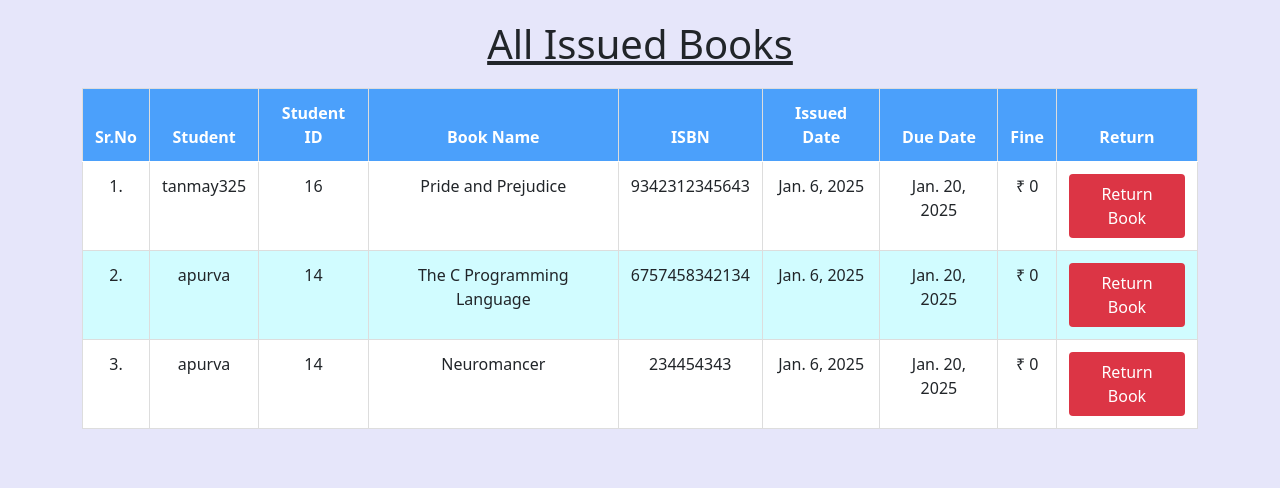
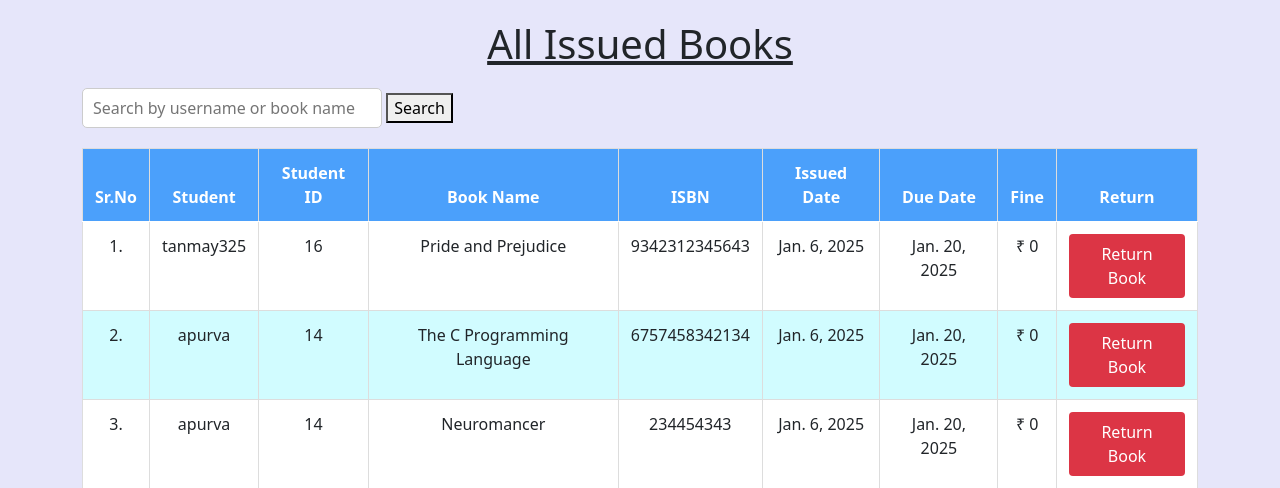
Before and after one commit to tanmay325/library_management_system, a Django app: page /view_issued_book/ in a window 1280 px wide. Shown: the part 59-547 px from the top of the page. Run offline with Django 3.2, Linux system fonts and the light colour scheme; a user stored in the database is signed in; data comes from the database, SQL or seed files in the repository; both versions use the stored data as it was after the commit; some libraries are stand-ins or nearby versions.

Commit message:
add functionality

```diff
--- a/library/models.py
+++ b/library/models.py
@@ -27,7 +27,7 @@ class Student(models.Model):
 def expiry():
     return datetime.today() + timedelta(days=14)
 class IssuedBook(models.Model):
-    student_id = models.CharField(max_length=100, blank=True)
+    student_id = models.PositiveIntegerField(blank=True)
     isbn = models.CharField(max_length=13)
     issued_date = models.DateField(auto_now=True)
     expiry_date = models.DateField(default=expiry)
--- a/library/templates/view_issued_book.html
+++ b/library/templates/view_issued_book.html
@@ -54,6 +54,13 @@
 {% block body %}
 <div class="container">
     <h1 class="text-center"><u>All Issued Books</u></h1>
+    <form method="GET" action="{% url 'view_issued_book' %}">
+        <input type="text" name="q" placeholder="Search by username or book name" value="{{ query }}" style="width: 300px; height: 40px; padding: 10px; font-size: 16px; border: 1px solid #ccc; border-radius: 5px;">
+        <button type="submit">Search</button>
+        {% if query %}
+            <a href="{% url 'view_issued_book' %}" class="btn btn-secondary" >Clear Search</a>
+        {% endif %}
+    </form>
     <table class="table table-hover" id="example">
         <thead>
             <tr class="text-center">
--- a/library/views.py
+++ b/library/views.py
@@ -8,7 +8,7 @@ from datetime import date
 from django.contrib.auth.decorators import login_required
 from django.db.models import Q
 from dal import autocomplete
-import re
+from .models import IssuedBook, Student, Book
 
 def index(request):
     return render(request, "index.html")
@@ -92,7 +92,16 @@ def issue_book(request):
 
 @login_required(login_url='/admin_login')
 def view_issued_book(request):
-    issuedBooks = IssuedBook.objects.all()
+    query = request.GET.get('q', '')  # Get the search query from the URL parameters
+    issuedBooks = IssuedBook.objects.all()  # Get all issued books
+
+    if query:
+        # Filter issued books by student username or book name
+        issuedBooks = issuedBooks.filter(
+            Q(student_id__user__username__icontains=query) |
+            Q(book__name__icontains=query)
+        )
+
     details = []
     for i in issuedBooks:
         days = (date.today() - i.issued_date)
@@ -124,7 +133,7 @@ def view_issued_book(request):
             # Handle the case where no book or student is found (this should ideally not happen)
             print(f"Warning: No book or student found for issued book with ISBN {i.isbn} and student ID {i.student_id}")
 
-    return render(request, "view_issued_book.html", {'issuedBooks': issuedBooks, 'details': details})
+    return render(request, "view_issued_book.html", {'issuedBooks': issuedBooks, 'details': details, 'query': query})
 
 
 @login_required(login_url = '/student_login')
```
Also changed, not shown: library/templates/view_students.html (+13 -1 lines), db.sqlite3.
